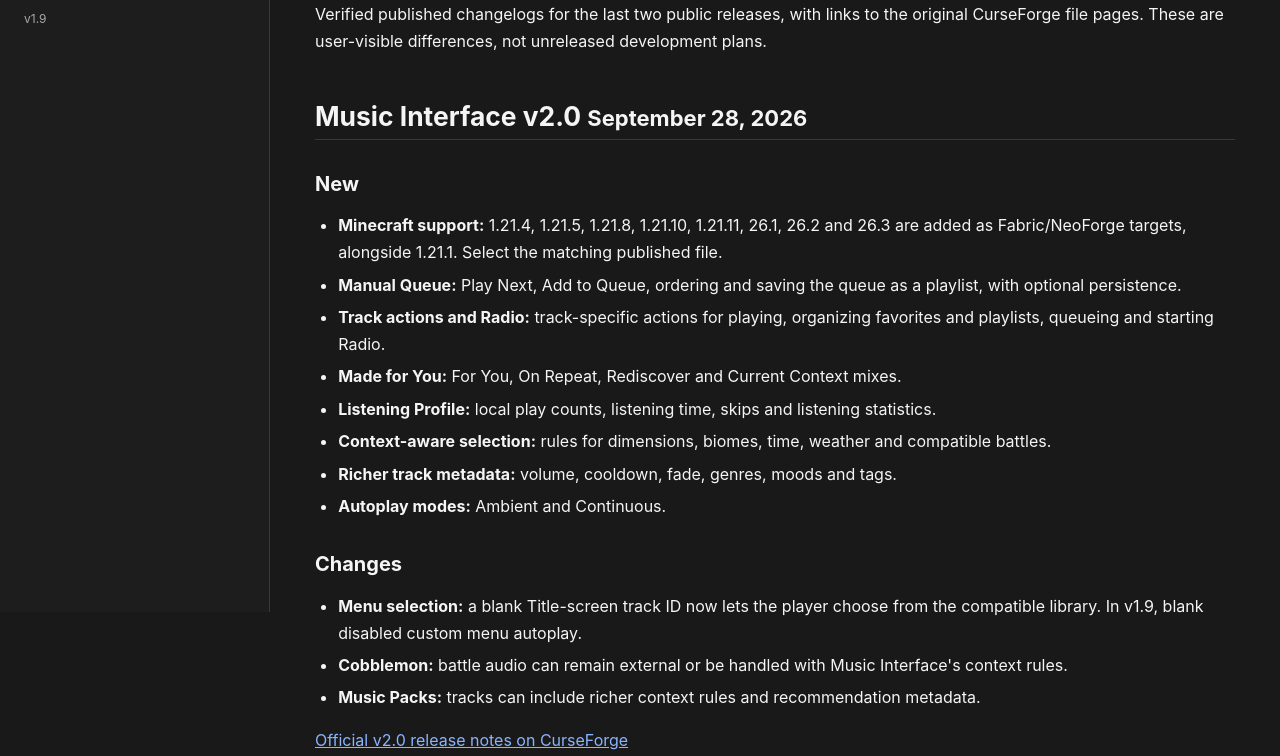
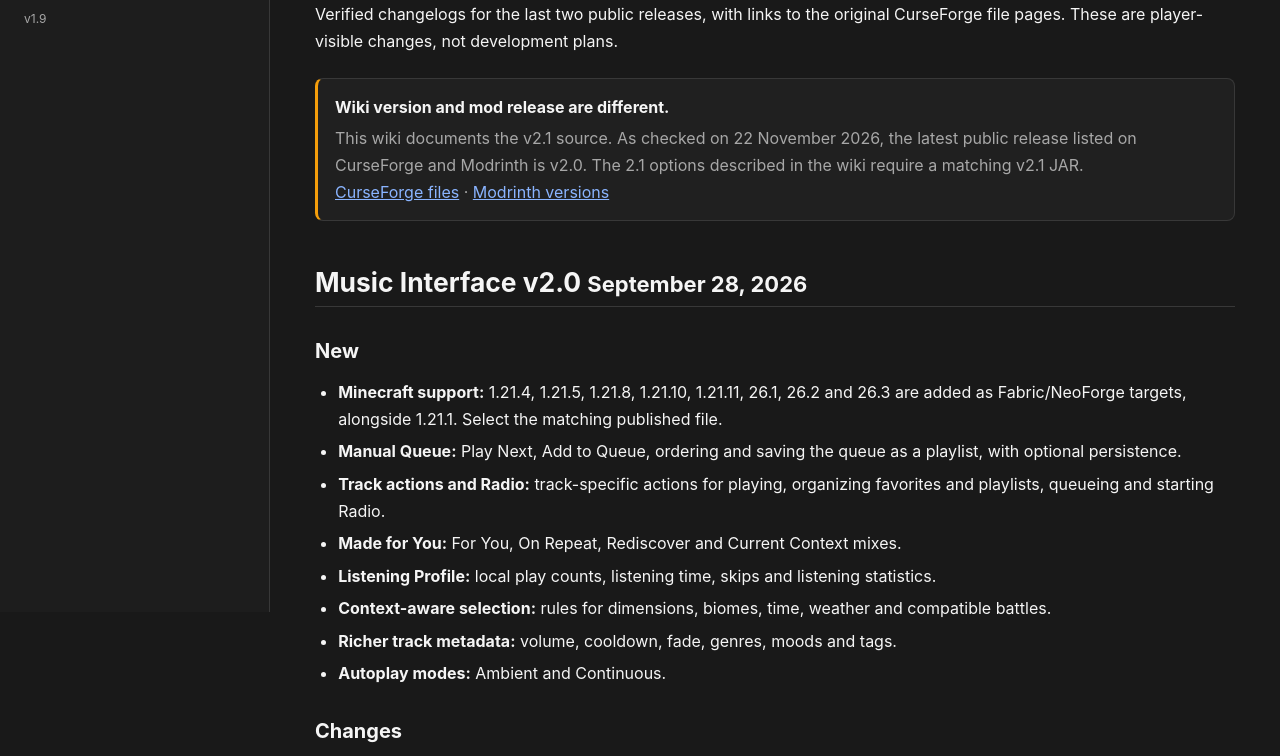
Before and after one commit to LevelsFR/Music-Interface-Wiki, a plain HTML site: page site/releases.html in a window 1280 px wide. Shown: the part 188-944 px from the top of the page. Drawn offline with Linux system fonts and the light colour scheme.

Commit message:
docs: align wiki with v2.1 source

```diff
--- a/site/releases.html
+++ b/site/releases.html
@@ -1,6 +1,6 @@
-<!doctype html><html lang="en" data-theme="dark"><head><meta charset="utf-8"><meta name="viewport" content="width=device-width,initial-scale=1"><title>Version history | Music Interface Wiki</title><meta name="description" content="Version history Music Interface v2.0"><link rel="stylesheet" href="styles.css"></head><body class="guide-page"><header class="guide-topbar"><a class="guide-brand" href="./">♫ Music Interface <span>v2.0 Wiki</span></a><nav><a href="./">Wiki home</a><a href="fr/releases.html">Français</a><button class="guide-theme" type="button" id="themeToggle" aria-label="Switch theme">☀ / ☾</button></nav></header><div class="guide-layout"><aside class="guide-sidebar"><a href="./">← Back to wiki</a><div class="sidebar-title">Version history</div><nav class="guide-toc"><a href="#v20">v2.0</a><a href="#v19">v1.9</a></nav></aside><main class="guide-main"><article class="guide-content"><span class="page-kicker">Music Interface</span><div class="guide-body">
+<!doctype html><html lang="en" data-theme="dark"><head><meta charset="utf-8"><meta name="viewport" content="width=device-width,initial-scale=1"><title>Version history | Music Interface Wiki</title><meta name="description" content="Version history for Music Interface v2.1 documentation"><link rel="stylesheet" href="styles.css"></head><body class="guide-page"><header class="guide-topbar"><a class="guide-brand" href="./">♫ Music Interface <span>v2.1 Wiki</span></a><nav><a href="./">Wiki home</a><a href="fr/releases.html">Français</a><button class="guide-theme" type="button" id="themeToggle" aria-label="Switch theme">☀ / ☾</button></nav></header><div class="guide-layout"><aside class="guide-sidebar"><a href="./">← Back to wiki</a><div class="sidebar-title">Version history</div><nav class="guide-toc"><a href="#v20">v2.0</a><a href="#v19">v1.9</a></nav></aside><main class="guide-main"><article class="guide-content"><span class="page-kicker">Music Interface</span><div class="guide-body">
 <h1>Music Interface release notes</h1>
-<p>Verified published changelogs for the last two public releases, with links to the original CurseForge file pages. These are user-visible differences, not unreleased development plans.</p>
+<p>Verified changelogs for the last two public releases, with links to the original CurseForge file pages. These are player-visible changes, not development plans.</p><div class="hint hint-warning"><strong>Wiki version and mod release are different.</strong><p>This wiki documents the v2.1 source. As checked on 22 November 2026, the latest public release listed on CurseForge and Modrinth is v2.0. The 2.1 options described in the wiki require a matching v2.1 JAR.</p><p><a href="https://www.curseforge.com/minecraft/mc-mods/music-interface/files/all" target="_blank" rel="noopener noreferrer">CurseForge files</a> · <a href="https://modrinth.com/mod/music-interface/versions" target="_blank" rel="noopener noreferrer">Modrinth versions</a></p></div>
 <h2 id="v20">Music Interface v2.0 <small>September 28, 2026</small></h2>
 <h3>New</h3><ul>
 <li><strong>Minecraft support:</strong> 1.21.4, 1.21.5, 1.21.8, 1.21.10, 1.21.11, 26.1, 26.2 and 26.3 are added as Fabric/NeoForge targets, alongside 1.21.1. Select the matching published file.</li>
```
